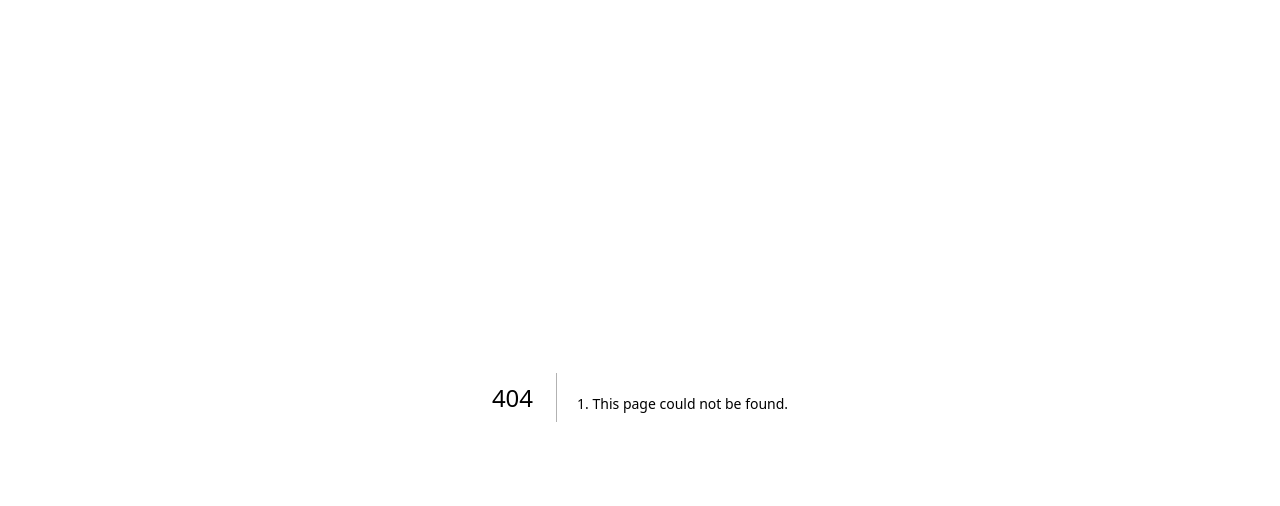
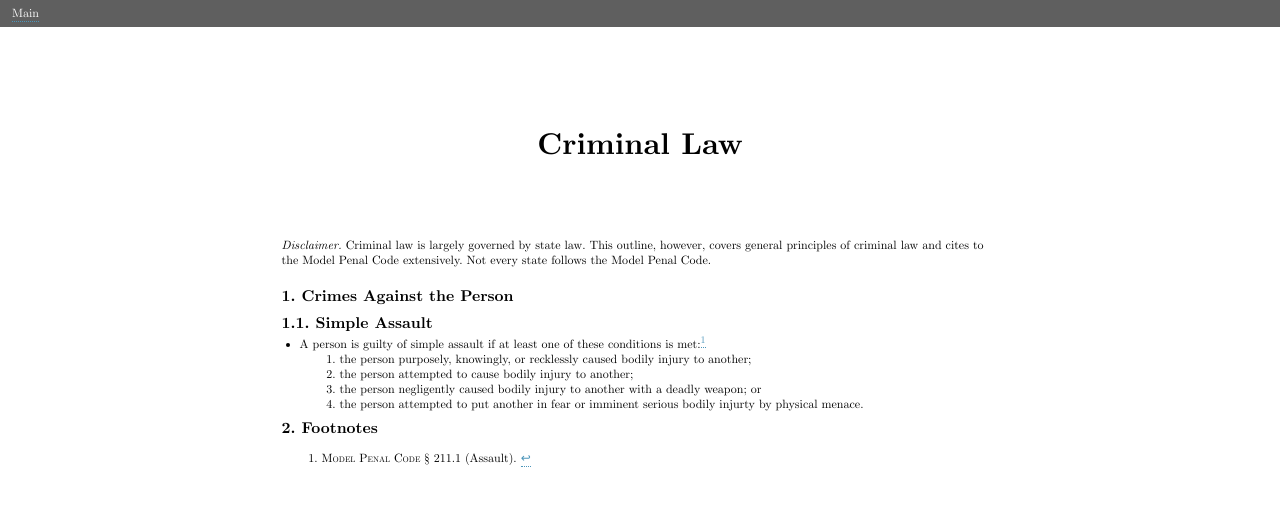
Before and after one commit to ketiboldiais/amici, a Next.js app: page /outlines/criminal-law in a window 1280 px wide. Before the commit this address had no page. Shown: the top 506 px of the page. Built offline with nearby package versions, Linux system fonts and the light colour scheme.

Commit message:
begin criminal law outline

```diff
--- /dev/null
+++ b/src/app/outlines/criminal-law/page.mdx
@@ -0,0 +1,20 @@
+import MdxLayout from '../../components/mdx-layout';
+
+# Criminal Law
+
+_Disclaimer._ Criminal law is largely governed by state law. This outline, however, covers general principles of criminal law and cites to the Model Penal Code extensively. Not every state follows the Model Penal Code.
+
+## Crimes Against the Person
+### Simple Assault
+- A person is guilty of simple assault if at least one of these conditions is met:[^mpc211(1)]
+	1. the person purposely, knowingly, or recklessly caused bodily injury to another;
+	2. the person attempted to cause bodily injury to another;
+	3. the person negligently caused bodily injury to another with a deadly weapon; or
+	4. the person attempted to put another in fear or imminent serious bodily injurty by physical menace.
+
+[^mpc211(1)]: ~Model Penal Code~ § 211.1 (Assault).
+
+
+export default function MDXPage({children})  {
+	return <MdxLayout>{children}</MdxLayout>
+}
--- a/src/app/page.tsx
+++ b/src/app/page.tsx
@@ -4,6 +4,7 @@ type LinkObj = { path: string; label: string };
 const outlineLinks: LinkObj[] = [
   { path: "/contracts", label: "Contracts" },
   { path: "/constitutional-law", label: "Constitutional Law" },
+  { path: "/criminal-law", label: "Criminal Law" },
   { path: "/federal-courts", label: "Federal Courts" },
   { path: "/real-property", label: "Real Property" },
 ];
```
